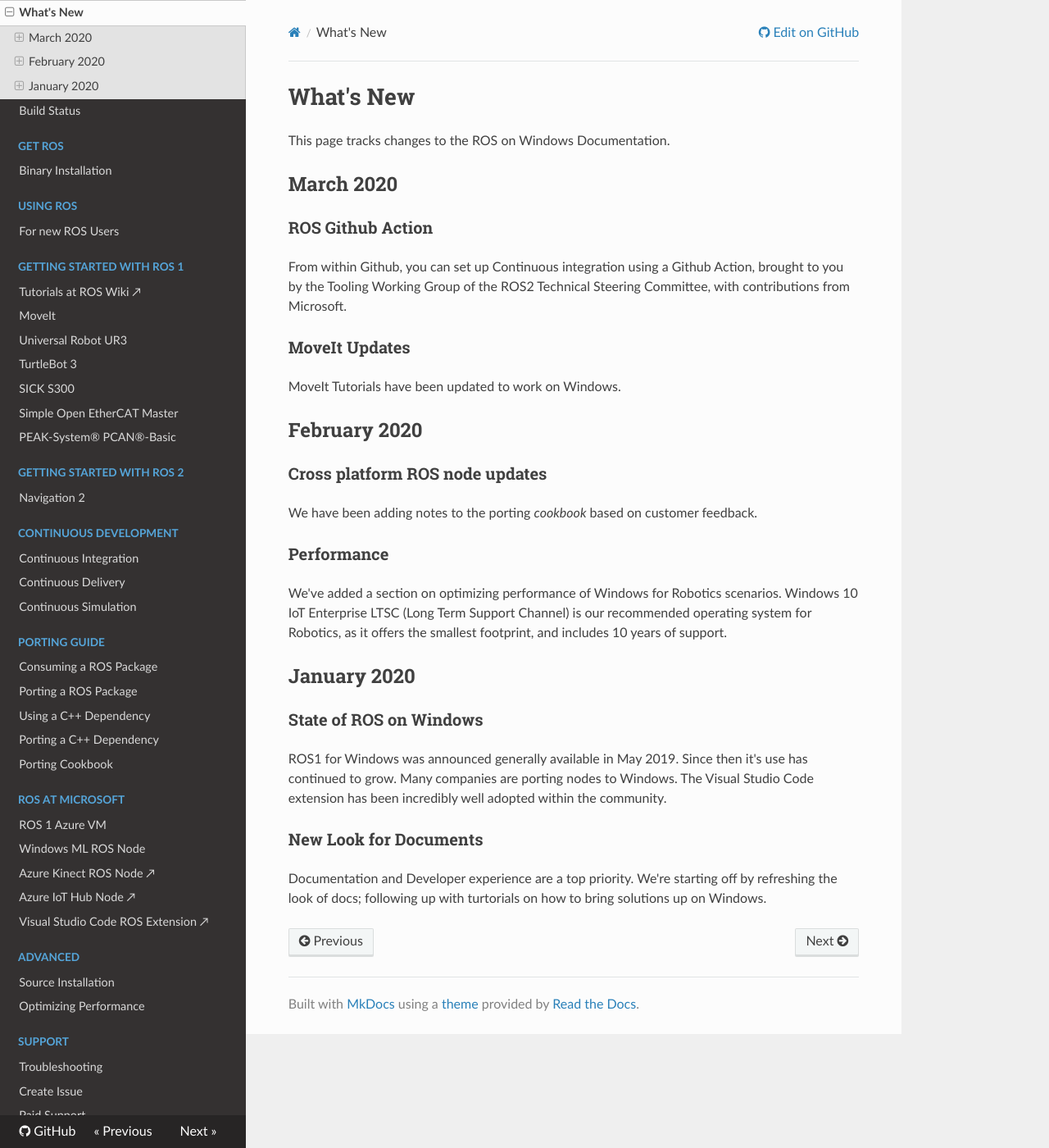
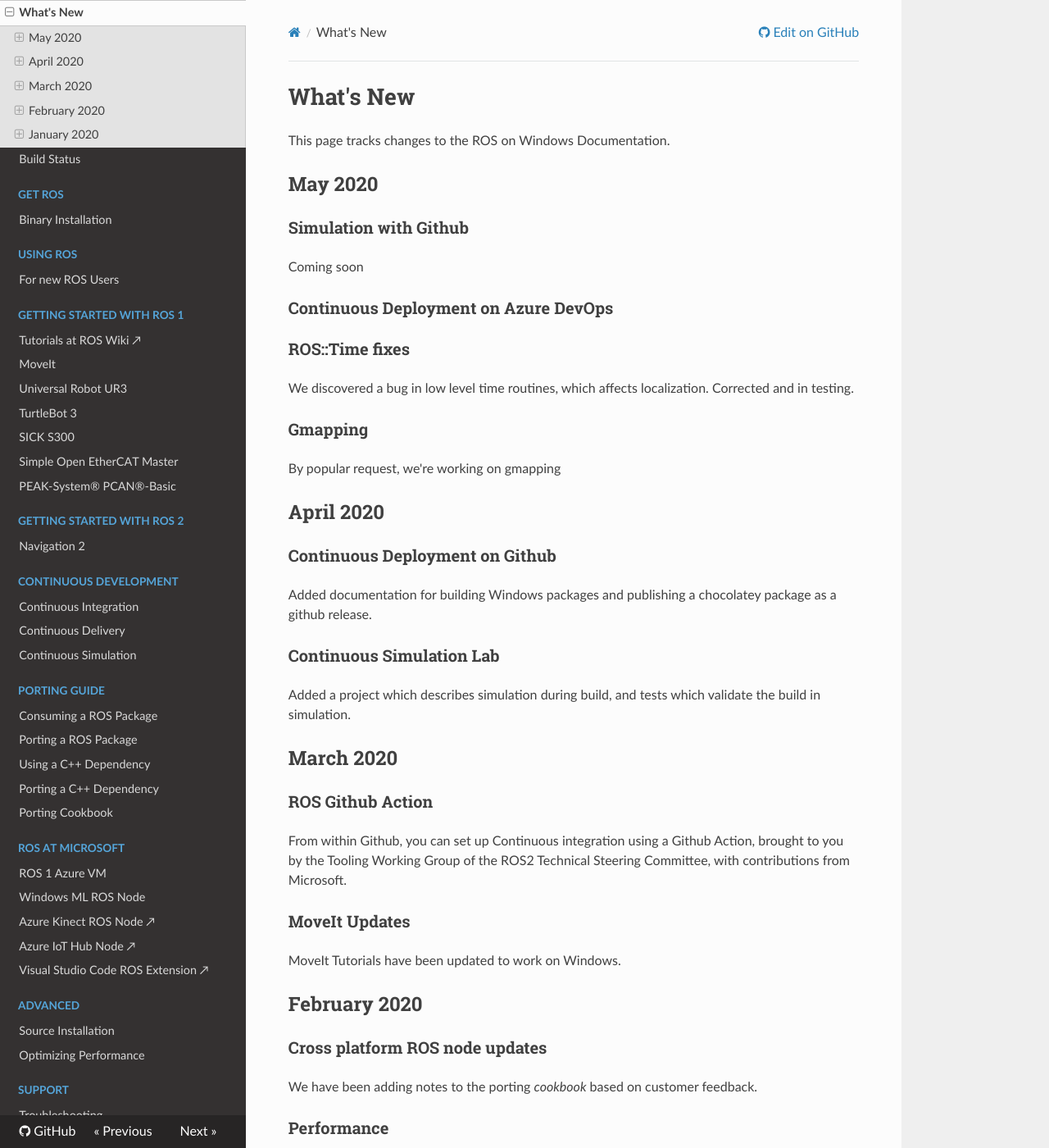
Before and after one commit to ms-iot/ROSOnWindows, an MkDocs documentation site: the page built from docs/WhatsNew.md, in a window 1280 px wide and 1400 px high. Shown: the whole window at 82% size. Built offline with MkDocs 1.6.1, drawn with Linux system fonts in a browser that asks for light colours; nearby versions of some CDN libraries.

Commit message:
Update WhatsNew.md

```diff
--- a/docs/WhatsNew.md
+++ b/docs/WhatsNew.md
@@ -1,5 +1,23 @@
 # What's New
 This page tracks changes to the ROS on Windows Documentation.
+## May 2020
+### Simulation with Github
+Coming soon
+
+### Continuous Deployment on Azure DevOps
+
+### ROS::Time fixes
+We discovered a bug in low level time routines, which affects localization. Corrected and in testing.
+
+### Gmapping
+By popular request, we're working on gmapping
+
+## April 2020
+### Continuous Deployment on Github
+Added documentation for building Windows packages and publishing a chocolatey package as a github release.
+
+### Continuous Simulation Lab
+Added a project which describes simulation during build, and tests which validate the build in simulation.
 
 ## March 2020
 ### ROS Github Action
```
